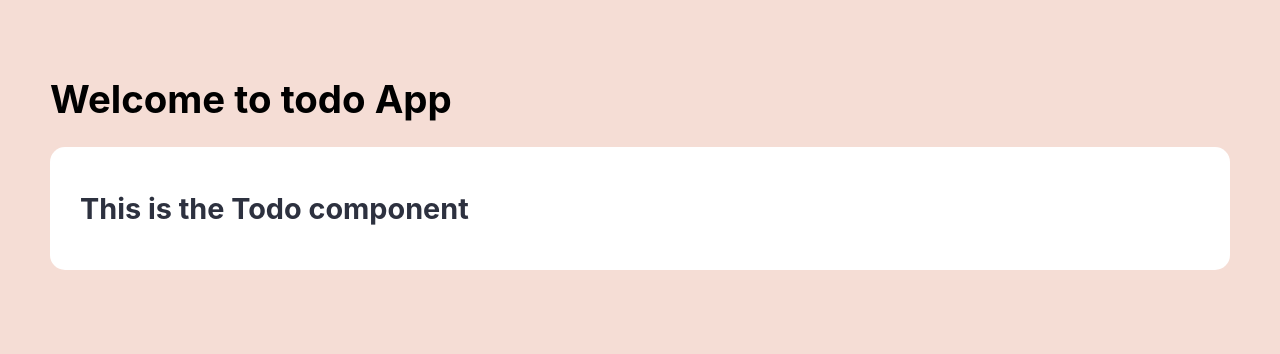
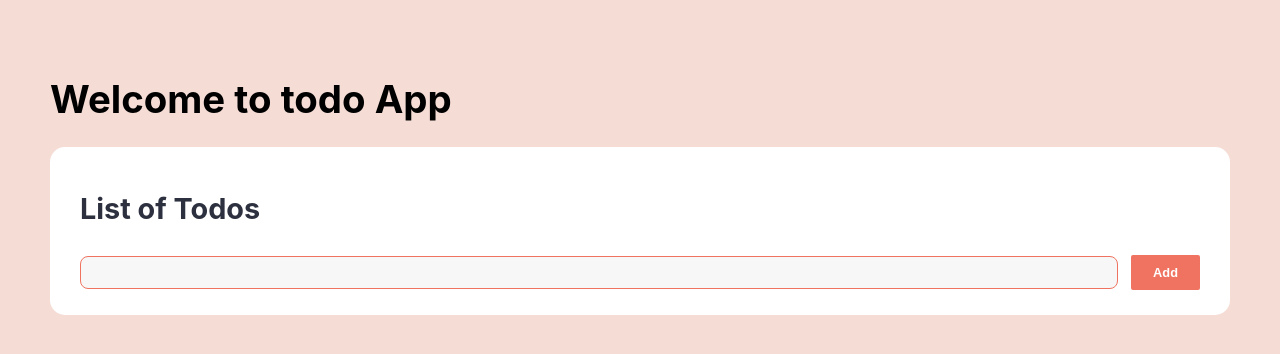
Before and after one commit to 24jamal/MERN_Todo_App, a React (Create React App) app in the folder todo-frontend/: page / in a window 1280 px wide. Shown: the top 354 px of the page. Built offline with nearby package versions, Linux system fonts and the light colour scheme.

Commit message:
3. Styling The Form Component & Preparing For The Functionality #react

```diff
--- /dev/null
+++ b/todo-frontend/src/components/Form/index.js
@@ -0,0 +1,16 @@
+import React from 'react'
+import { FormContainer, Input, Button } from './styles'
+const Form = () => {
+    return (
+        <FormContainer>
+            <Input
+                value=""
+                type="text"
+                role="input"
+            />
+            <Button type="submit">Add</Button>
+        </FormContainer>
+    )
+}
+
+export default Form
--- /dev/null
+++ b/todo-frontend/src/components/Form/styles.js
@@ -0,0 +1,41 @@
+import styled from "styled-components";
+
+export const FormContainer = styled.div`
+display: flex;
+align-items: center;
+justify-content: center;
+padding : 5px 0px;
+
+@media (max-width : 420px){
+    flex-direction : column;
+}
+`;
+
+export const Input = styled.input`
+    background-color : #f7f7f7;
+    width : 100%;
+    padding : 8px;
+    border : 1px solid #ef7360;
+    border-radius : 8px ;
+
+    &:focus {
+    border : 3px solid #ef7360;
+    outline : none;
+    }
+`
+    ;
+
+export const Button = styled.button`
+    background : #ef7360;
+    border-radius : 2px ;
+    border : 2px solid #ef7360;
+    color : white;
+    margin-left : 1em;
+    padding : 8px 20px;
+    cursor : pointer;
+    font-size : 0.8rem;
+    font-weight : 600;
+    @media (max-width : 420px){
+        flex-direction : column;
+    }
+`
--- a/todo-frontend/src/components/Todo/index.js
+++ b/todo-frontend/src/components/Todo/index.js
@@ -1,12 +1,17 @@
 import React from 'react'
 import { Container } from './styles'
+import Form from '../Form';
 
 const Todo = () => {
+
     return (
         <Container>
-            <h2>This is the Todo component</h2>
+            <h2>List of Todos</h2>
             {/* Form component*/}
+            <Form />
+
             {/* TodoList */}
+
             {/*Key*/}
             {/*Author Component*/}
         </Container>
```
